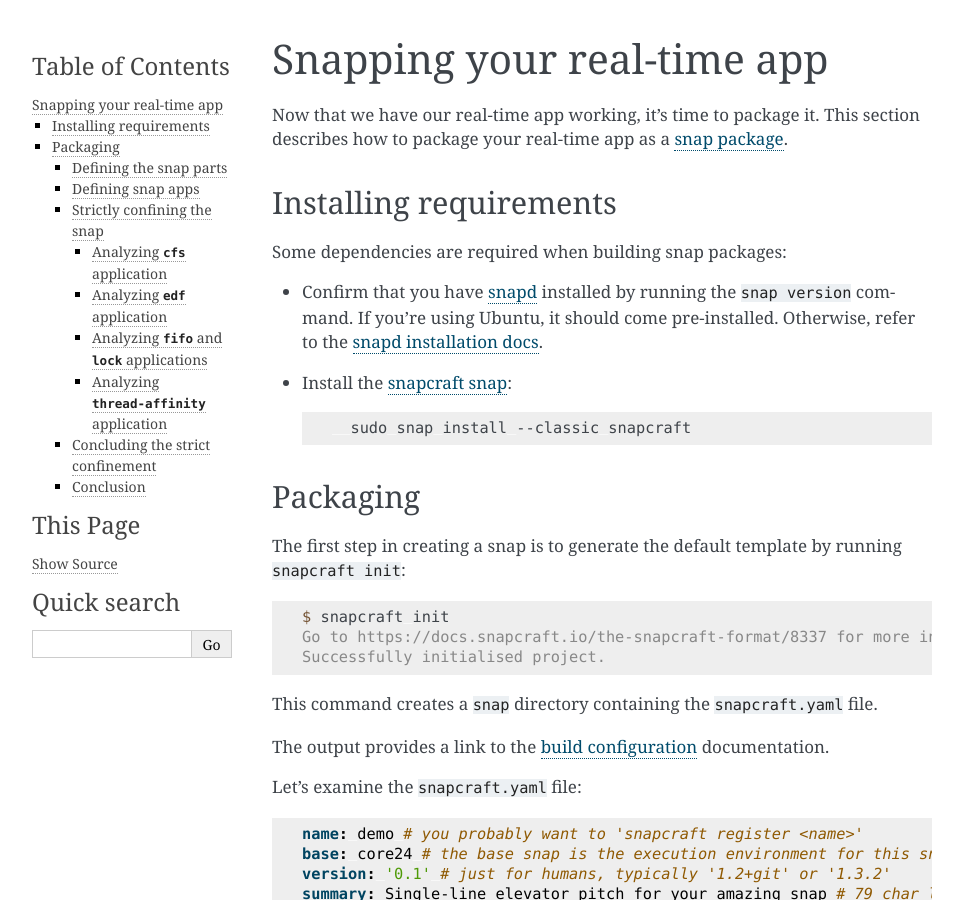
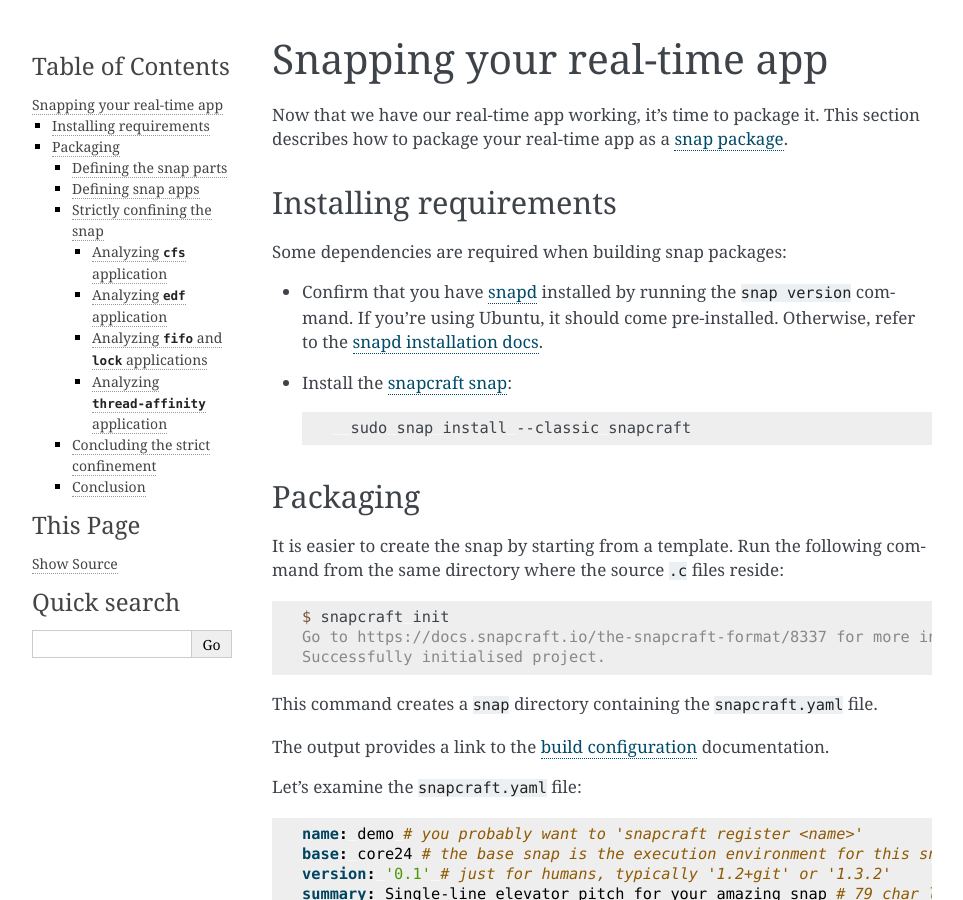
Before and after one commit to canonical/real-time-ubuntu-docs, a Sphinx documentation site: the page built from docs/tutorial/7-snapping.md, in a window 1280 px wide and 900 px high. Shown: the whole window, without its empty margins (148-1111 px from the left). Built offline with Sphinx 7.4.7, drawn with Linux system fonts in a browser that asks for light colours.

Commit message:
refact: reword sentence and add additional context
Co-authored-by: Farshid Tavakolizadeh <email@farshid.ws>
Signed-off-by: Lincoln Wallace <lincoln.wallace@canonical.com>

````diff
--- a/docs/tutorial/7-snapping.md
+++ b/docs/tutorial/7-snapping.md
@@ -18,7 +18,8 @@
 
 ## Packaging
 
-The first step in creating a snap is to generate the default template by running `snapcraft init`:
+It is easier to create the snap by starting from a template.
+Run the following command from the same directory where the source `.c` files reside:
 
 ```console
 $ snapcraft init
````
